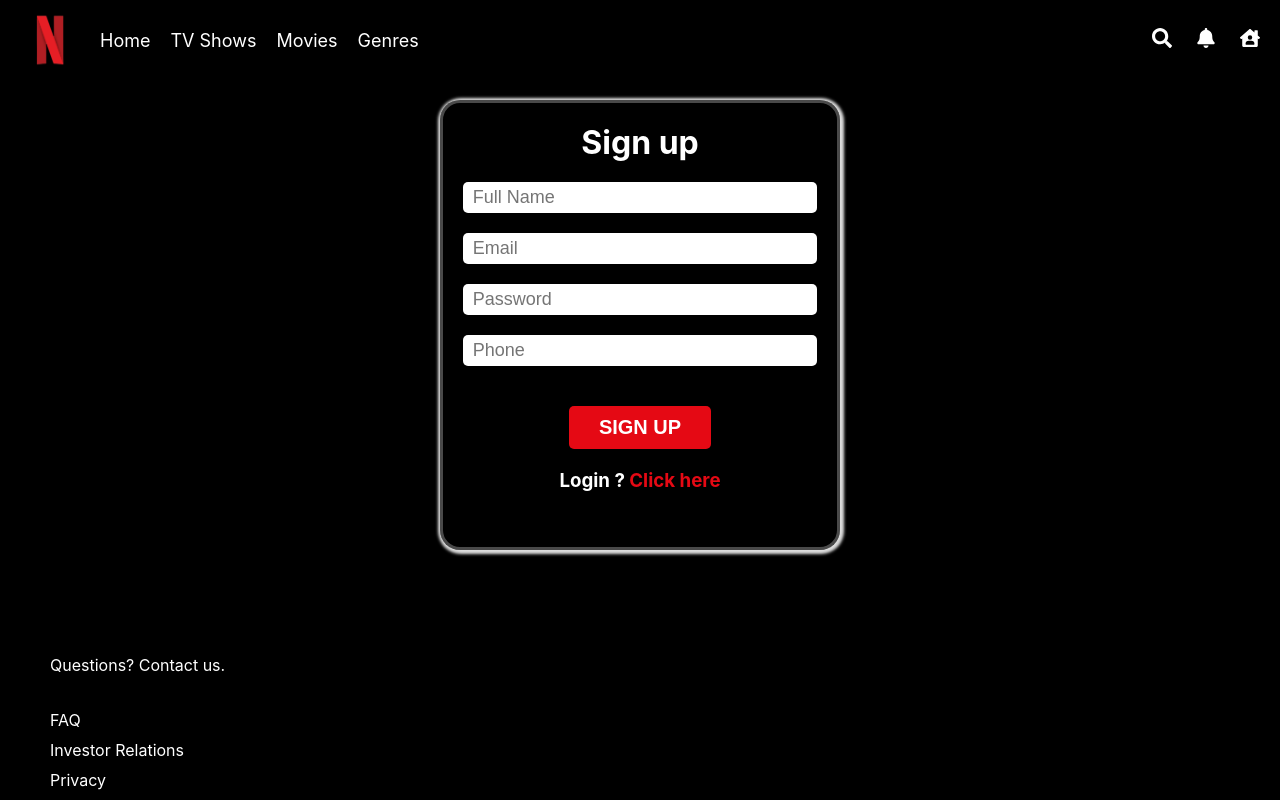
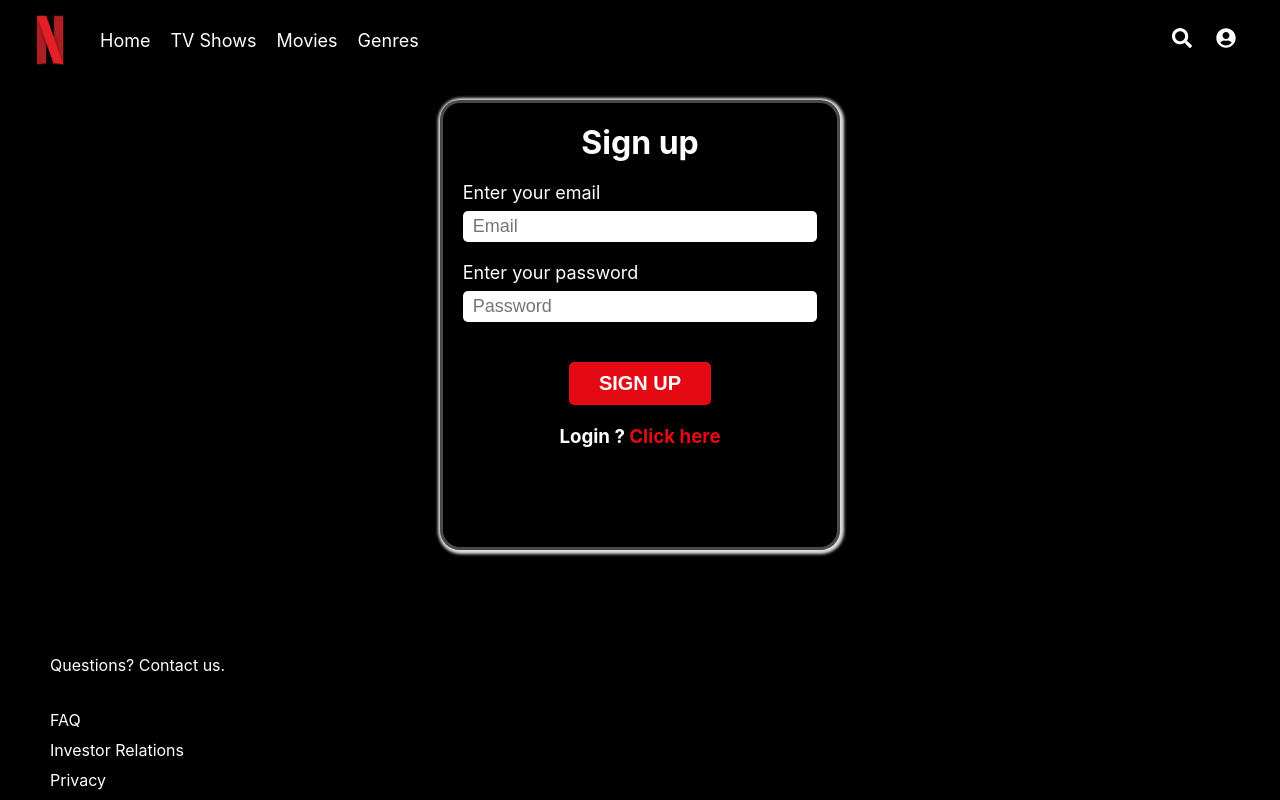
Before and after one commit to IamBun/N-Film, a React (Create React App) app in the folder nfilm/: page /register in a window 1280 px wide. Shown: the top 800 px of the page. Built offline with nearby package versions, Linux system fonts and the light colour scheme.

Commit message:
Login - Register - Toast - FireBaseCheck -

```diff
--- a/nfilm/package.json
+++ b/nfilm/package.json
@@ -14,6 +14,7 @@
     "react-redux": "^8.0.5",
     "react-router-dom": "^6.4.3",
     "react-scripts": "5.0.1",
+    "react-toastify": "^9.1.1",
     "react-youtube": "^10.1.0",
     "web-vitals": "^2.1.4"
   },
--- a/nfilm/src/components/NavBar/NavBar.js
+++ b/nfilm/src/components/NavBar/NavBar.js
@@ -1,13 +1,25 @@
 import classes from "./navBar.module.css";
 import Image from "../UI/Image";
 import images2 from "../../assets/logo.png";
-import { NavLink } from "react-router-dom";
-import { FaSearch, FaBell, FaHouseUser } from "react-icons/fa";
+import { Navigate, NavLink, useNavigate } from "react-router-dom";
+import {
+  FaSearch,
+  FaUserCircle,
+  FaHouseUser,
+  FaSignOutAlt,
+} from "react-icons/fa";
 import { useEffect, useState } from "react";
+import { useSelector, useDispatch } from "react-redux";
+import { UserActions } from "../../store/UserSlice";
+import { ToastContainer, toast } from "react-toastify";
+import "react-toastify/dist/ReactToastify.css";
 
 const NavBar = () => {
   const [navBarActive, setNavBarActive] = useState(false); //state luu navbar active khi scroll
+  const dispatch = useDispatch();
+  const navigate = useNavigate();
 
+  const data = useSelector((state) => state.user.userInfor);
   const changeNavBar = () => {
     if (window.scrollY < 100) {
       //khi keo xuong hon 100px
@@ -20,6 +32,12 @@ const NavBar = () => {
   useEffect(() => {
     changeNavBar();
   }, []);
+
+  const logOutHandler = () => {
+    dispatch(UserActions.logout());
+    toast.success("Log out completed !");
+    navigate("/");
+  };
 
   window.addEventListener("scroll", changeNavBar); //bat su kien scroll Y
 
@@ -87,8 +105,39 @@ const NavBar = () => {
         >
           <FaSearch></FaSearch>
         </NavLink>
-        <FaBell />
-        <FaHouseUser />
+        {data.idToken && (
+          <NavLink
+            to="/mycollection"
+            className={({ isActive }) =>
+              isActive ? `${classes.active}` : undefined
+            }
+          >
+            <FaHouseUser />
+          </NavLink>
+        )}
+        {data.idToken && <FaSignOutAlt onClick={logOutHandler} />}
+        {!data.idToken && (
+          <NavLink
+            to="/login"
+            className={({ isActive }) =>
+              isActive ? `${classes.active}` : undefined
+            }
+          >
+            <FaUserCircle />
+          </NavLink>
+        )}
+        <ToastContainer
+          position="top-center"
+          autoClose={2000}
+          hideProgressBar={false}
+          newestOnTop={false}
+          closeOnClick={false}
+          rtl={false}
+          pauseOnFocusLoss
+          draggable
+          pauseOnHover
+          theme="light"
+        />
       </div>
     </div>
   );
--- a/nfilm/src/components/RegisterForm/RegisterForm.js
+++ b/nfilm/src/components/RegisterForm/RegisterForm.js
@@ -1,16 +1,85 @@
 import classes from "./registerForm.module.css";
 import { Link } from "react-router-dom";
+import { useRef } from "react";
+import { useNavigate } from "react-router-dom";
+
+import { ToastContainer, toast } from "react-toastify";
+import "react-toastify/dist/ReactToastify.css";
+import { API_KEY_NFLIM_FIREBASE } from "../const/CONST";
 
 const RegisterForm = () => {
+  const emailInputRef = useRef();
+  const passwordInputRef = useRef();
+
+  const navigate = useNavigate();
+
+  const submitRegisterHandler = (e) => {
+    e.preventDefault();
+
+    const enterEmailValue = emailInputRef.current.value;
+    const enterPasswordValue = passwordInputRef.current.value;
+
+    fetch(
+      `https://identitytoolkit.googleapis.com/v1/accounts:signUp?key=${API_KEY_NFLIM_FIREBASE}`,
+      {
+        method: "POST",
+        headers: {
+          "Content-Type": "application/json",
+        },
+        body: JSON.stringify({
+          email: enterEmailValue,
+          password: enterPasswordValue,
+          returnSecureToken: true,
+        }),
+      }
+    )
+      .then((res) => {
+        return res.json();
+      })
+      .then((data) => {
+        if (data.error) {
+          console.log(data.error.message);
+          switch (data.error.message) {
+            case "INVALID_EMAIL":
+              toast.error("Invalid Email ! Try again !");
+              break;
+            case "MISSING_EMAIL":
+              toast.error("Please enter your email");
+              break;
+            case "EMAIL_EXISTS":
+              toast.error("Email existed ! Try again !");
+              break;
+            case "WEAK_PASSWORD : Password should be at least 6 characters":
+              toast.error("Password should be at least 6 characters !");
+              break;
+            case "MISSING_PASSWORD":
+              toast.error("Please enter your password");
+              break;
+          }
+        } else {
+          toast.success("Sign up completed !");
+
+          emailInputRef.current.value = "";
+          passwordInputRef.current.value = "";
+          navigate("/login");
+        }
+      });
+  };
+
   return (
     <div className={classes.register}>
       {/* <img src={img}></img> */}
-      <form className={classes.form}>
+      <form className={classes.form} onSubmit={submitRegisterHandler}>
         <h1>Sign up</h1>
-        <input placeholder="Full Name" type="text"></input>
-        <input placeholder="Email" type="email"></input>
-        <input placeholder="Password" type="password"></input>
-        <input placeholder="Phone" type="text"></input>
+        <label>Enter your email </label>
+        <input placeholder="Email" type="email" ref={emailInputRef}></input>
+        <label>Enter your password </label>
+
+        <input
+          placeholder="Password"
+          type="password"
+          ref={passwordInputRef}
+        ></input>
         <button>SIGN UP</button>
         {/* Chuyen qua trang Login  */}
         <h3>
--- a/nfilm/src/components/RegisterForm/registerForm.module.css
+++ b/nfilm/src/components/RegisterForm/registerForm.module.css
@@ -28,6 +28,12 @@
   padding: 5px 10px;
   margin-bottom: 20px;
   border-radius: 5px;
+}
+
+.register .form label {
+  width: 90%;
+  font-size: 18px;
+  margin-bottom: 8px;
 }
 
 .register .form button {
--- a/nfilm/src/components/UI/Image.js
+++ b/nfilm/src/components/UI/Image.js
@@ -12,7 +12,7 @@ const Image = (props) => {
   return (
     <img
       // loading="lazy"
-      style={{ overflow: "hidden", transition: "0.3s linear" }}
+      style={{ overflow: "hidden" }}
       src={_fallBack || props.src}
       className={props.className}
       alt={props.alt}
--- a/nfilm/src/components/const/CONST.js
+++ b/nfilm/src/components/const/CONST.js
@@ -18,7 +18,7 @@ export const FOOTER_DATA = [
 ];
 
 export const API_KEY = "dd6fdb772b28dae8f86ca8a8e9b397a3";
-
+export const API_KEY_NFLIM_FIREBASE = "AIzaSyCCQdkZFbdsl7GIbTT8psIfp1DJFTXEviU";
 export const requests = {
   fetchTrending: `/trending/all/week?api_key=${API_KEY}&language=en-US`,
   fetchNetflixOriginals: `/discover/tv?api_key=${API_KEY}&with_network=123`,
--- a/nfilm/src/function/DateTime.js
+++ b/nfilm/src/function/DateTime.js
@@ -1,19 +1,23 @@
+//get Date/Month/Year
 export const getDate = (dateString) => {
   const date = new Date(dateString);
   return `${date.getDate()} / ${date.getMonth() + 1} / ${date.getFullYear()}`;
 };
 
+//get Year
 export const getYear = (dateString) => {
   const date = new Date(dateString);
   return date.getFullYear();
 };
 
+//lay thoi luong phim theo gio phut
 export const getRunTime = (runTimeNumber) => {
   const hours = Math.floor(runTimeNumber / 60);
   const minutes = runTimeNumber % 60;
   return `${hours}h ${minutes}m`;
 };
 
+//cat mang string dai
 export const truncate = (str, n) => {
   return str?.length > n ? str.substr(0, n - 1) + " ..." : str;
 };
--- /dev/null
+++ b/nfilm/src/store/UserSlice.js
@@ -0,0 +1,19 @@
+import { createSlice } from "@reduxjs/toolkit";
+
+const userInitial = { userInfor: {} };
+const UserSlice = createSlice({
+  name: "userSlice",
+  initialState: userInitial,
+  reducers: {
+    login(state, action) {
+      state.userInfor = action.payload;
+    },
+
+    logout(state) {
+      state.userInfor = {};
+    },
+  },
+});
+
+export const UserActions = UserSlice.actions;
+export default UserSlice.reducer;
--- a/nfilm/src/store/modalSlice.js
+++ /dev/null
@@ -1,18 +0,0 @@
-import { createSlice } from "@reduxjs/toolkit";
-
-const modalInitial = { isShow: false };
-const modalSlice = createSlice({
-  name: "modalSlice",
-  initialState: modalInitial,
-  reducers: {
-    showModal(state) {
-      state.isShow = true;
-    },
-    hideModal(state) {
-      state.isShow = false;
-    },
-  },
-});
-
-export const modalActions = modalSlice.actions;
-export default modalSlice.reducer;
--- a/nfilm/src/store/store.js
+++ b/nfilm/src/store/store.js
@@ -1,8 +1,8 @@
 import { configureStore } from "@reduxjs/toolkit";
-import modalReducer from "./modalSlice";
+import userReducer from "./UserSlice";
 
 const store = configureStore({
-  reducer: { modal: modalReducer },
+  reducer: { user: userReducer },
 });
 
 export default store;
```
Also changed, not shown: nfilm/src/components/LoginForm/LoginForm.js (+72 -3 lines), 1 other file (tests, documents, lock files or other folders).
